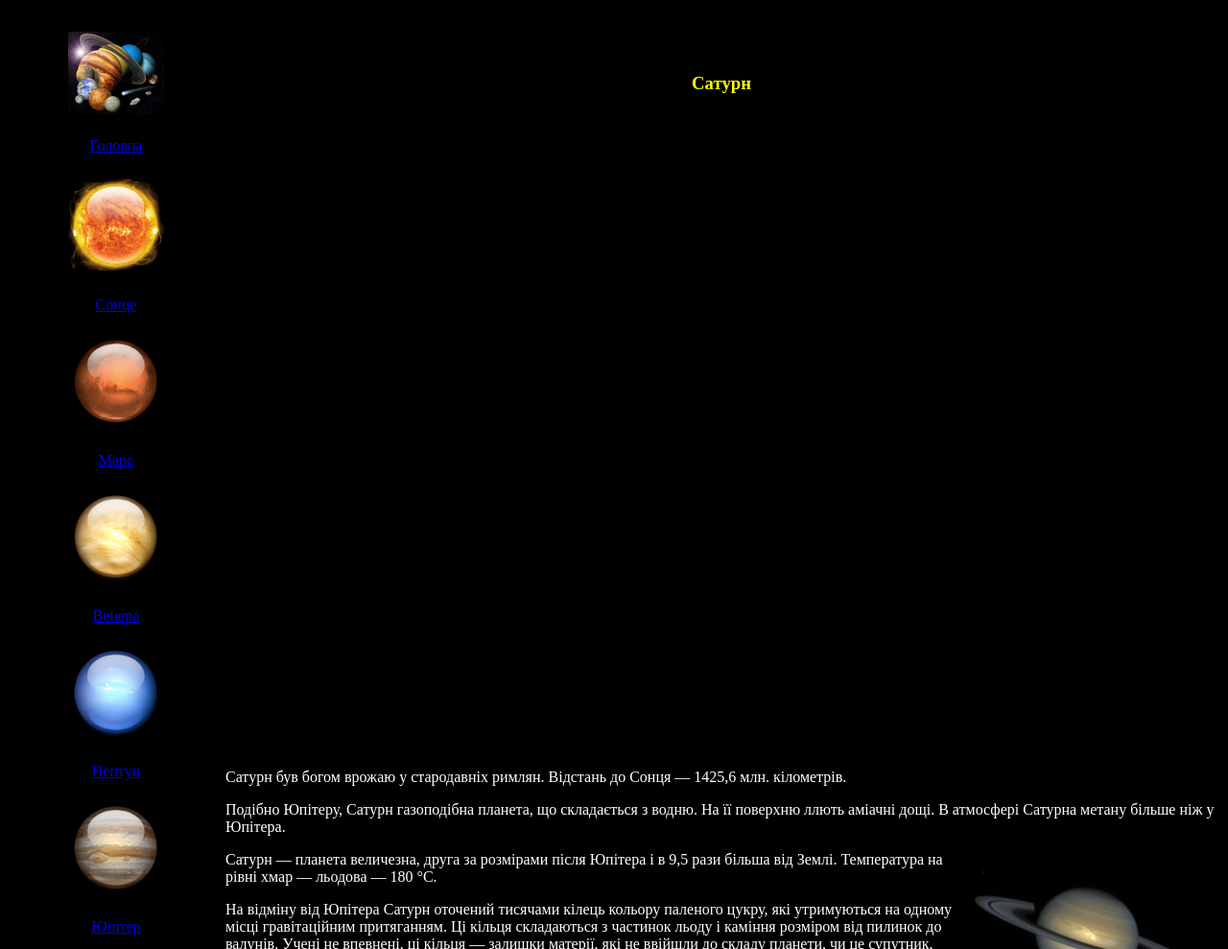
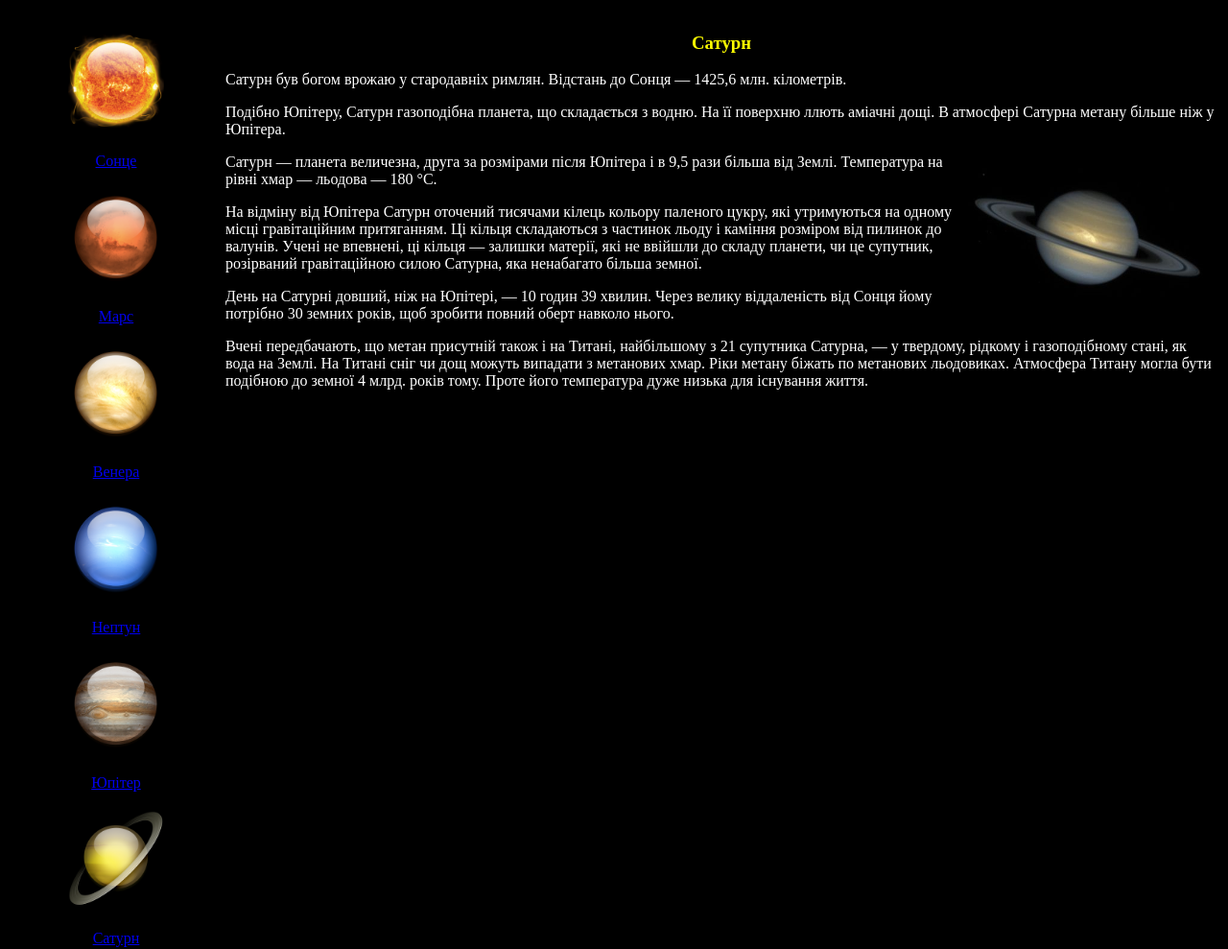
Before and after one commit to AntonNahirniak/AntonNahirniak.github.io, a plain HTML site: page saturn.html in a window 1280 px wide. Shown: the top 989 px of the page at 96% size. Drawn offline with Linux system fonts and the light colour scheme.

Commit message:
saturn.html

```diff
--- a/saturn.html
+++ b/saturn.html
@@ -7,10 +7,10 @@
 	<BODY bgcolor=black text=white>
 	<TABLE>
 		<TR>
-			<TR><TD width=15% align=center><IMG src=golovna.jpg width=100 hspace=60 vspace=20 alt=Всесвіт><br><a href="index.html">Головна</a><br></td>
-			<TD><H3><CENTER><FONT color=yellow>Сатурн</font></center></h3></td></tr>
-					<TR><TD align=center valign=top><IMG src=Sun.png width=100 hspace=60 vspace=20 alt=Сонце><br><a href=soln.html>Сонце</a><br><IMG src=Mars.png width=100 hspace=60 vspace=20 alt=Марс><br><a href=marsik.html>Марс</a><br><IMG src=Venera.png width=100 hspace=60 vspace=20 alt=Venera><br><a href=vena.html>Венера<a><br><IMG src=Neptune.png width=100 hspace=60 vspace=20 alt=Neptune><br><a href=neptune.html>Нептун</a><br><IMG src=Jupiter.png width=100 hspace=60 vspace=20 alt=Ypieter><br><a href=jupitur.html>Юпітер</a><br><IMG src=Saturn.png width=100 hspace=60 vspace=20 alt=Satan><br><a href=saturn.html>Сатурн</a><br><IMG src=Mercury.png width=100 hspace=60 vspace=20 alt=Mercy><br><a href=mercuryy.html>Меркурій</a><br><IMG src=Uran.png width=100 hspace=60 vspace=20 alt=Uram><br><a href=uran.html>Уран</a><br><IMG src=Zemlya.png width=100 hspace=60 vspace=20 alt=Hoholand><br><a href=zeml.html>Земля</a><br><IMG src=Pluton.png width=100 hspace=60 vspace=20 alt=Paluton><br><a href=pluton.html>Плутон</a><br></td>
-							<TD>Сатурн був богом врожаю у стародавніх римлян. Відстань до Сонця — 1425,6 млн. кілометрів.<p>
+
+			<TD></td></tr>
+					<TD align=center valign=top><a href=soln.html><IMG src=Sun.png width=100 hspace=60 vspace=20 alt=Сонце><br>Сонце</a><br><a href=marsik.html><IMG src=Mars.png width=100 hspace=60 vspace=20 alt=Марс><br>Марс</a><br><a href=vena.html><IMG src=Venera.png width=100 hspace=60 vspace=20 alt=Venera><br>Венера<a><br><a href=neptune.html><IMG src=Neptune.png width=100 hspace=60 vspace=20 alt=Neptune><br>Нептун</a><br><a href=jupitur.html><IMG src=Jupiter.png width=100 hspace=60 vspace=20 alt=Ypieter><br>Юпітер</a><br><a href=saturn.html><IMG src=Saturn.png width=100 hspace=60 vspace=20 alt=Satan><br>Сатурн</a><br><a href=mercuryy.html><IMG src=Mercury.png width=100 hspace=60 vspace=20 alt=Mercy><br>Меркурій</a><br><a href=uran.html><IMG src=Uran.png width=100 hspace=60 vspace=20 alt=Uram><br>Уран</a><br><a href=zeml.html><IMG src=Zemlya.png width=100 hspace=60 vspace=20 alt=Hoholand><br>Земля</a><br><a href=pluton.html><IMG src=Pluton.png width=100 hspace=60 vspace=20 alt=Paluton><br>Плутон</a><br><a href="index.html"><IMG src=golovna.jpg width=100 hspace=60 vspace=20 alt=Всесвіт><br>Головна</a><br></td>
+							<TD valign=top><H3><CENTER><FONT color=yellow>Сатурн</font></center></h3>Сатурн був богом врожаю у стародавніх римлян. Відстань до Сонця — 1425,6 млн. кілометрів.<p>
 							Подібно Юпітеру, Сатурн газоподібна планета, що складається з водню. На її поверхню ллють аміачні дощі. В атмосфері Сатурна метану більше ніж у Юпітера.<p>
 							<IMG src="aturn/saturn.jpg" align="right" width=250 hspace=10 vspace=10 alt="Сатурн">Сатурн — планета величезна, друга за розмірами після Юпітера і в 9,5 рази більша від Землі. Температура на рівні хмар — льодова —	180 °С.<p>
 							На відміну від Юпітера Сатурн оточений тисячами кілець кольору паленого цукру, які утримуються на одному місці гравітаційним притяганням. Ці кільця складаються з частинок льоду і каміння розміром від пилинок до валунів. Учені не впевнені, ці кільця — залишки матерії, які не ввійшли до складу планети, чи це супутник, розірваний гравітаційною силою Сатурна, яка ненабагато більша земної.<p>
```
